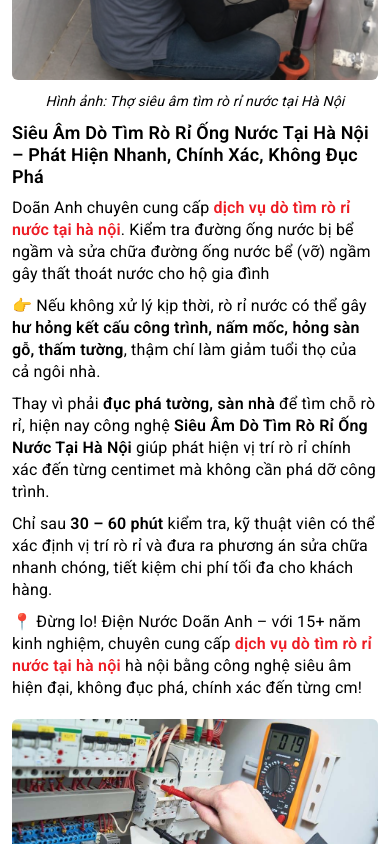
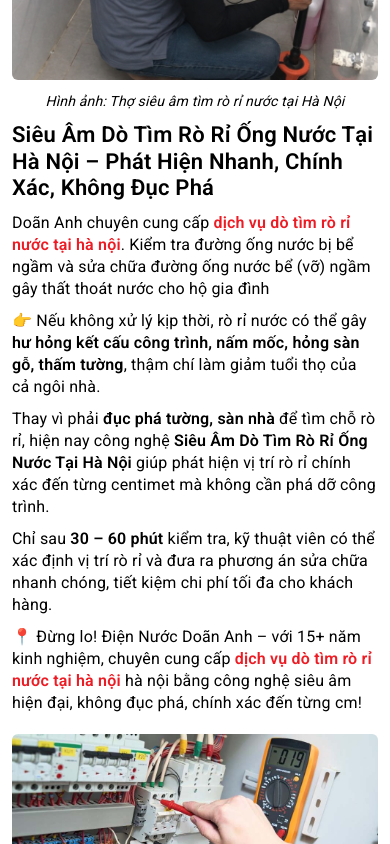
Before and after one commit to longvu27/landing-page-electronics-repair-hanoi, a Next.js app: page / in a window 390 px wide. Shown: the part 1180-2024 px from the top of the page. Built offline with nearby package versions, Linux system fonts and the light colour scheme.

Commit message:
update style h2

```diff
--- a/src/components/pages/home/homePageStyle.module.scss
+++ b/src/components/pages/home/homePageStyle.module.scss
@@ -323,7 +323,7 @@
   }
 
   .titleH2 {
-    font-size: 18px;
+    font-size: 22px;
     line-height: 120%;
   }
 
```
